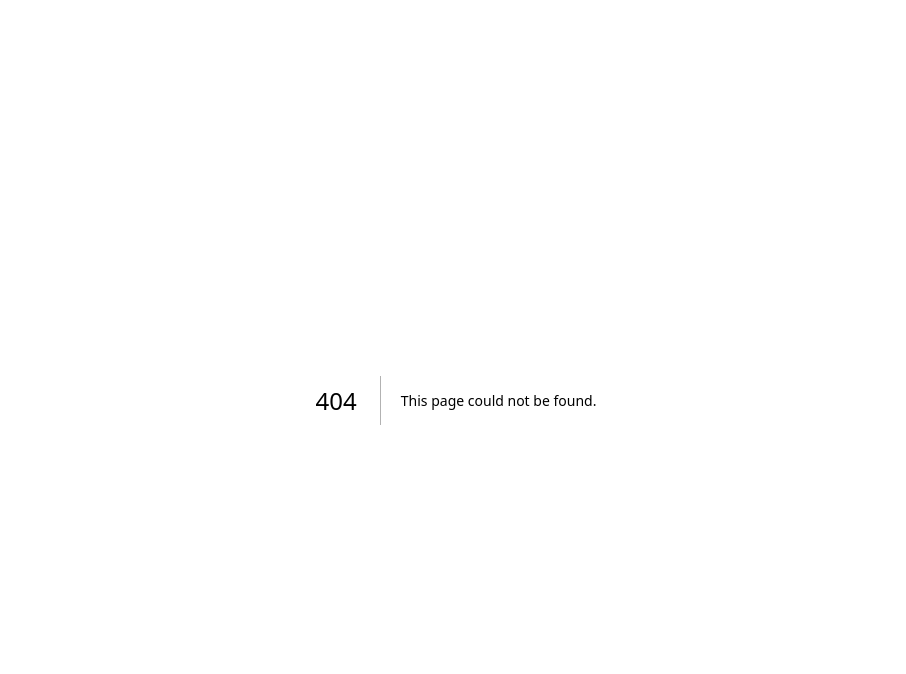
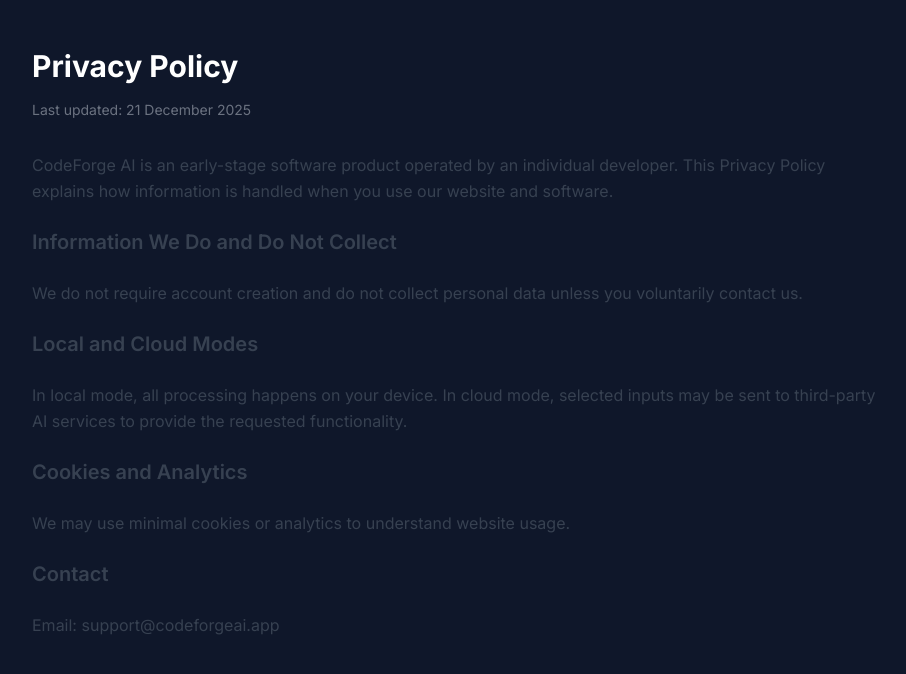
Before and after one commit to Edu124/Codeforge-ai, a Next.js app: page /privacy in a window 1280 px wide. Before the commit this address had no page. Shown: the top 674 px of the page, without its empty margins (184-1090 px from the left). Built offline with nearby package versions, Linux system fonts and the light colour scheme.

Commit message:
Add privacy policy page

```diff
--- /dev/null
+++ b/app/privacy/page.tsx
@@ -0,0 +1,46 @@
+export const metadata = {
+  title: "Privacy Policy – CodeForge AI",
+};
+
+export default function PrivacyPolicy() {
+  return (
+    <main className="max-w-4xl mx-auto px-6 py-12">
+      <h1 className="text-3xl font-bold mb-4">Privacy Policy</h1>
+
+      <p className="text-sm text-gray-500 mb-8">
+        Last updated: 21 December 2025
+      </p>
+
+      <section className="space-y-6 text-gray-700 leading-relaxed">
+        <p>
+          CodeForge AI is an early-stage software product operated by an individual
+          developer. This Privacy Policy explains how information is handled when
+          you use our website and software.
+        </p>
+
+        <h2 className="text-xl font-semibold">Information We Do and Do Not Collect</h2>
+        <p>
+          We do not require account creation and do not collect personal data unless
+          you voluntarily contact us.
+        </p>
+
+        <h2 className="text-xl font-semibold">Local and Cloud Modes</h2>
+        <p>
+          In local mode, all processing happens on your device. In cloud mode,
+          selected inputs may be sent to third-party AI services to provide the
+          requested functionality.
+        </p>
+
+        <h2 className="text-xl font-semibold">Cookies and Analytics</h2>
+        <p>
+          We may use minimal cookies or analytics to understand website usage.
+        </p>
+
+        <h2 className="text-xl font-semibold">Contact</h2>
+        <p>
+          Email: support@codeforgeai.app
+        </p>
+      </section>
+    </main>
+  );
+}
```
